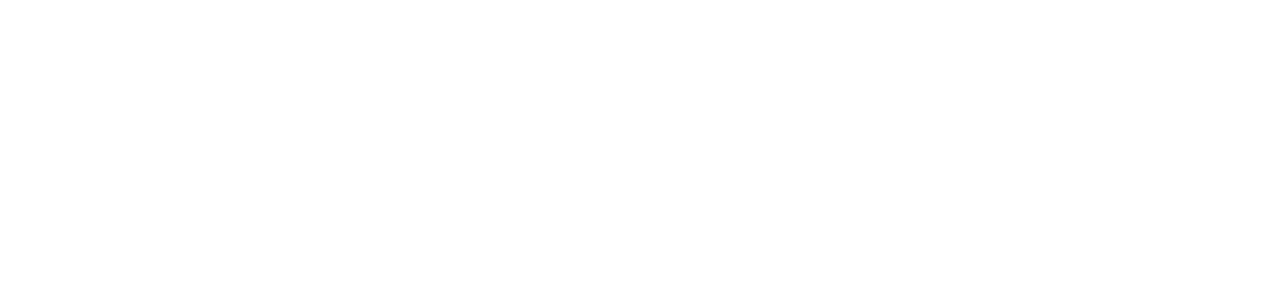
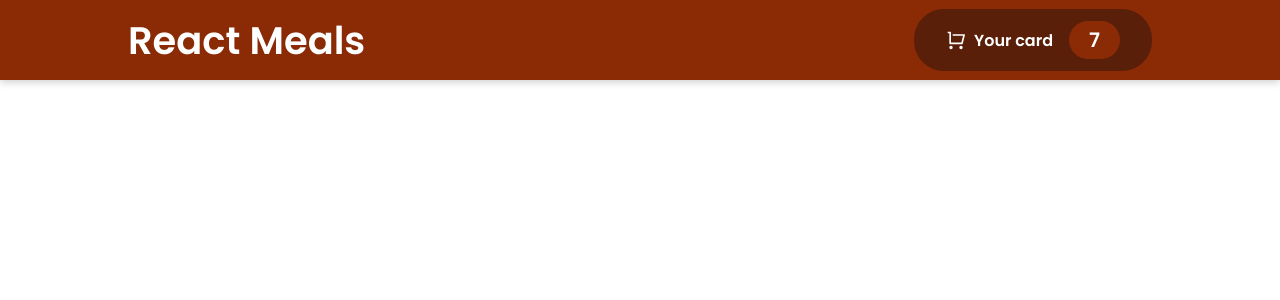
Before and after one commit to Nurkulova/order-food, a React (Create React App) app: page / in a window 1280 px wide. Shown: the top 300 px of the page. Built offline with nearby package versions, Linux system fonts and the light colour scheme.

Commit message:
add Header Component

```diff
--- a/src/App.js
+++ b/src/App.js
@@ -1,8 +1,9 @@
+import { Header } from "./components/header/Header";
 function App() {
   return (
     <div>
-      {/* <Header/>
-      <MealsSummary/>
+       <Header/>
+      {/*<MealsSummary/>
       <Meals/>
       <MealItem/>
        */}
--- /dev/null
+++ b/src/assets/index.js
@@ -0,0 +1,2 @@
+
+export {ReactComponent as BasketIcon} from './icon/basket-icon-svg.svg'
--- /dev/null
+++ b/src/components/header/Header.jsx
@@ -0,0 +1,32 @@
+import React from 'react'
+import {styled } from 'styled-components'
+import { HeaderCardButton } from './HeaderCardButton'
+export const Header = () => {
+  return (
+    <StyledHeader>
+        <h1>React Meals</h1>
+        <HeaderCardButton/>
+    </StyledHeader>
+  )
+}
+
+
+const StyledHeader = styled('header')`
+    position:fixed;
+    top:0;
+    left:0;
+    width:100%;
+    height: 5rem;;
+    color:white;
+    background-color:rgba(138, 43, 6, 1);
+    display:flex;
+    justify-content:space-between;
+    align-items:center;
+    padding:0 10%;
+    box-shadow: 0 2px 8px rgba(0,0,0,0.2);
+    z-index:10;
+    & > h1{
+      font-size:2.4rem;
+      font-weight:600;
+    }
+`
--- /dev/null
+++ b/src/components/header/HeaderCardButton.jsx
@@ -0,0 +1,70 @@
+import React from "react";
+import { BasketIcon } from "../../assets";
+import {styled } from 'styled-components'
+
+export const HeaderCardButton = () => {
+  return (
+    <StyledButton>
+      <BasketIcon />
+      <span className="bump">Your card</span>
+      <Badge>7</Badge>
+    </StyledButton>
+  );
+};
+const Badge = styled('span')`
+    background-color:rgba(138, 43, 6, 1);
+    font-weight:700;
+    padding:4px 20px;
+    border-radius:30px;
+    font-size:20px;
+    margin-left:1rem;
+`
+
+
+const StyledButton = styled('button')`
+    cursor: pointer;
+    border: none;
+    color:white;
+    background-color:rgba(90, 31, 8, 1);
+    padding:0.75rem 2rem;
+    border-radius: 30px;
+    &:hover,
+    &:active{
+        background-color:#461805;
+
+    }
+    display:flex;
+    justify-content:space-around;
+    align-items:center;
+
+    &:hover,
+    &:active  > ${Badge}{
+        background-color:#671f03;
+        animation:BUMP 300ms ease-out
+    }
+    & > svg{
+        margin-right:0.5rem
+    }
+    & > .bump{
+        font-size:1rem;
+        font-weight:600;
+    }
+
+    @keyframes BUMP {
+    0% {
+        transform: scale(1);
+    }
+    10% {
+        transform: scale(0.9);
+    }
+    30% {
+        transform: scale(1.1);
+    }
+    50% {
+        transform: scale(1.15);
+    }
+    100% {
+        transform: scale(1);
+    }
+}
+`
--- a/src/index.css
+++ b/src/index.css
@@ -2,6 +2,7 @@
   margin: 0;
   padding:0;
   box-sizing: border-box;
+  font-family: 'Poppins', sans-serif;
 }
 body {
   font-family: -apple-system, BlinkMacSystemFont, 'Segoe UI', 'Roboto', 'Oxygen',
```
Also changed, not shown: src/assets/icon/basket-icon-svg.svg (added).
